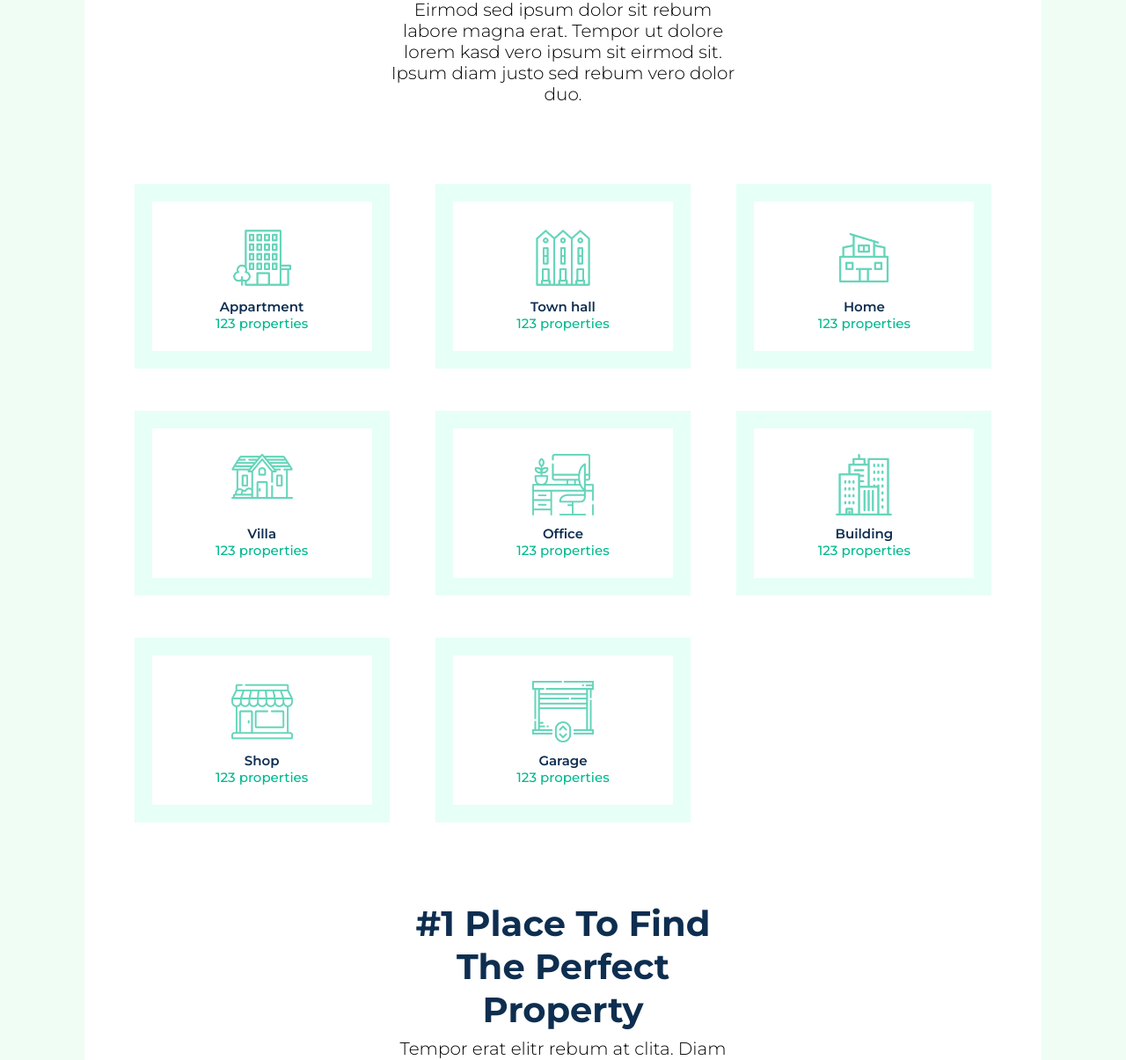
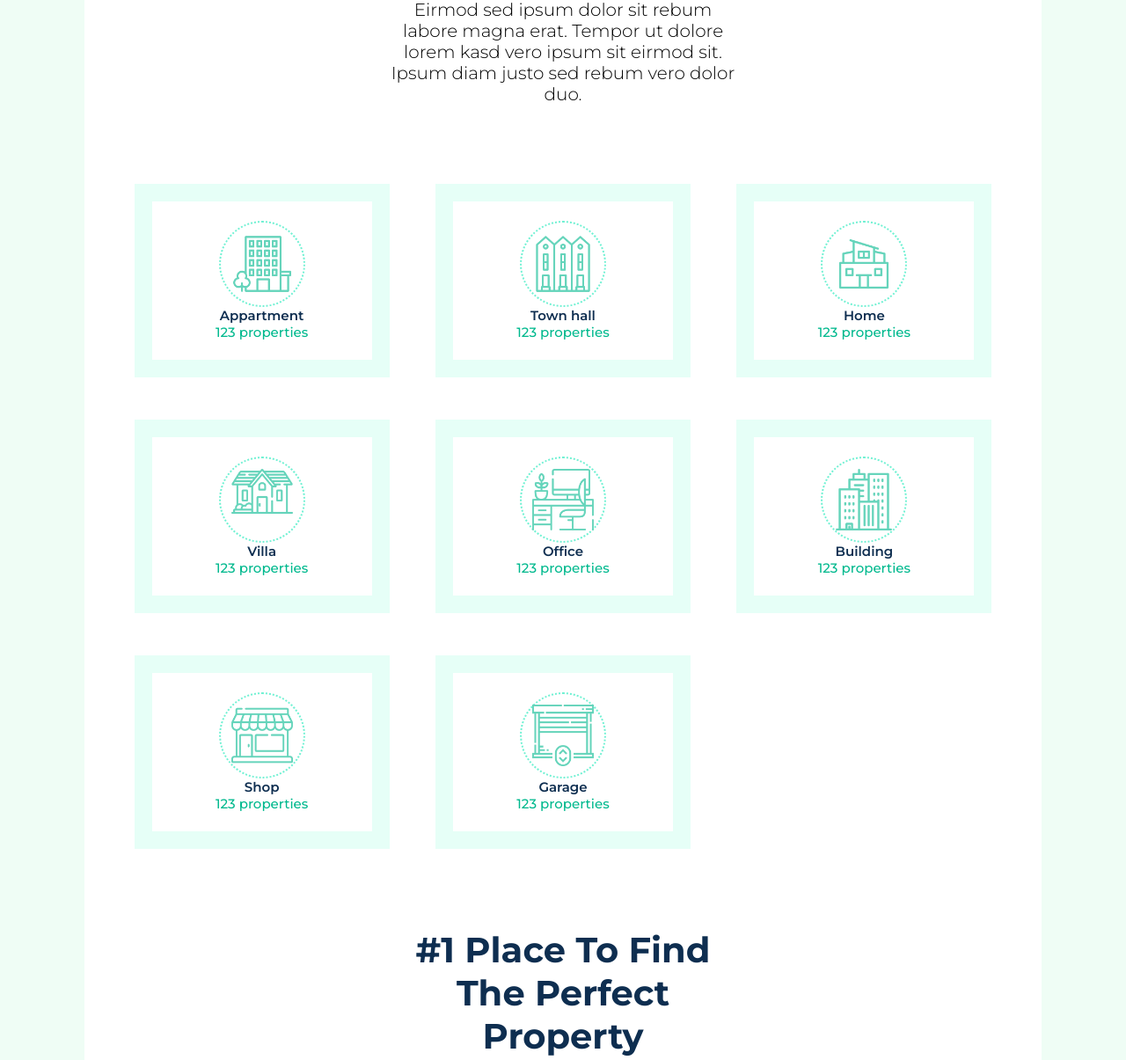
Before and after one commit to Yagth/AddisHouseRental, a PHP site: page /pages/home_page.html in a window 1280 px wide. Shown: the part 928-2133 px from the top of the page at 88% size. Run offline with PHP 8.4, Linux system fonts and the light colour scheme.

Commit message:
Hover effect for the cards

```diff
--- a/Frontend/css/home_page.css
+++ b/Frontend/css/home_page.css
@@ -189,14 +189,13 @@ body {
 .menus {
   display: grid;
   gap: 3rem;
-  /* grid-template-columns: repeat(8,1fr); */
   grid-template-columns: repeat(auto-fit, minmax(250px, 1fr));
   margin: auto;
 }
 
 .menu {
   width: 250px;
-  height: 170px;
+  height: 180px;
   border-width: 20px;
   display: inline;
   border-style: solid;
@@ -206,9 +205,11 @@ body {
   align-items: center;
   justify-content: center;
   flex-direction: column;
+  transition: background 0.2s ease-in;
 }
 .menu:hover {
   background: rgb(230, 255, 247);
+  color: white;
 }
 
 .men {
@@ -217,13 +218,18 @@ body {
 }
 
 .icon_div {
-  border-radius: 100%;
-  padding: 3%;
+  display: flex;
+  align-items: center;
+  justify-content: center;
+  width: 94px;
+  height: 94px;
+  border: 2px dotted #14e9b7;
+  background-color: white;
+  border-radius: 50%;
   opacity: 60%;
 }
 .prorperties {
   color: #00b98e;
-  /* padding: 5px 0 5px 0; */
   font-size: 15px;
 }
 .icon_label {
```
